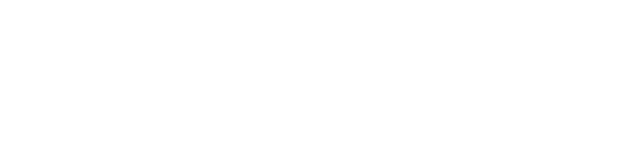
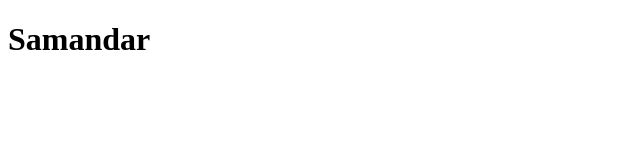
Before and after one commit to SamandarMasatov/IBN_SINO_TEXNIKUM, a plain HTML site: page index.html in a window 1280 px wide. Shown: the whole page, without its empty margins (0-640 px from the left). Drawn offline with Linux system fonts and the light colour scheme.

Commit message:
Samandar

```diff
--- a/index.html
+++ b/index.html
@@ -6,6 +6,6 @@
     <title>Document</title>
 </head>
 <body>
-
+    <h1>Samandar </h1>
 </body>
 </html>
```
